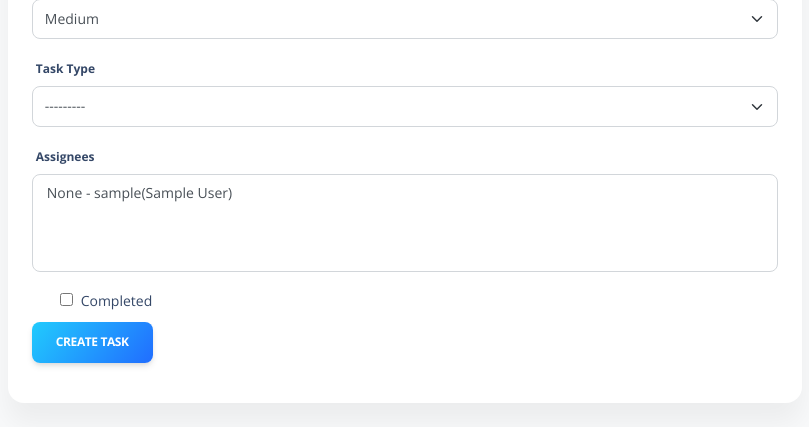
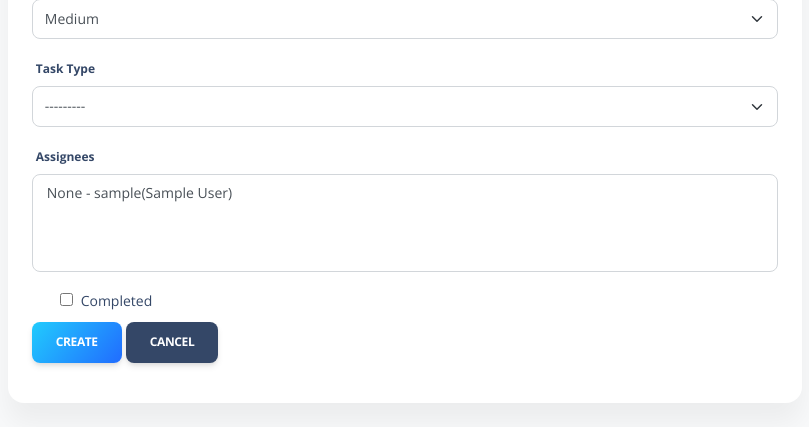
Before and after one commit to Oh-no-dotcom/task-manager, a Django app: page /tasks/create/ in a window 1280 px wide. Shown: the part 674-1101 px from the top of the page, without its empty margins (372-1181 px from the left). Run offline with Django 5.2, Linux system fonts and the light colour scheme; the visitor is signed in with stand-in values (Sample User, id 1); data comes from the database, SQL or seed files in the repository; data that the repository does not hold is empty; some libraries are stand-ins or nearby versions.

Commit message:
add buttons update, delete to task-detail & Cancel where are prev button

```diff
--- a/templates/tasks/task_form.html
+++ b/templates/tasks/task_form.html
@@ -6,7 +6,7 @@
   <div class="container-fluid py-4">
 
     <div class="row justify-content-center">
-    <div class="col-lg-10">
+      <div class="col-lg-10">
 
         <div class="card">
           <div class="card-header pb-0">
@@ -55,8 +55,11 @@
               </div>
 
               <button type="submit" class="btn bg-gradient-info">
-                {{ object|yesno:"Update,Create" }} Task
+                {{ object|yesno:"Update,Create" }}
               </button>
+              <a href="javascript:history.back()" class="btn btn-dark">
+                Cancel
+              </a>
             </form>
           </div>
         </div>
```
Also changed, not shown: templates/tasks/task_detail.html (+11 -0 lines).
